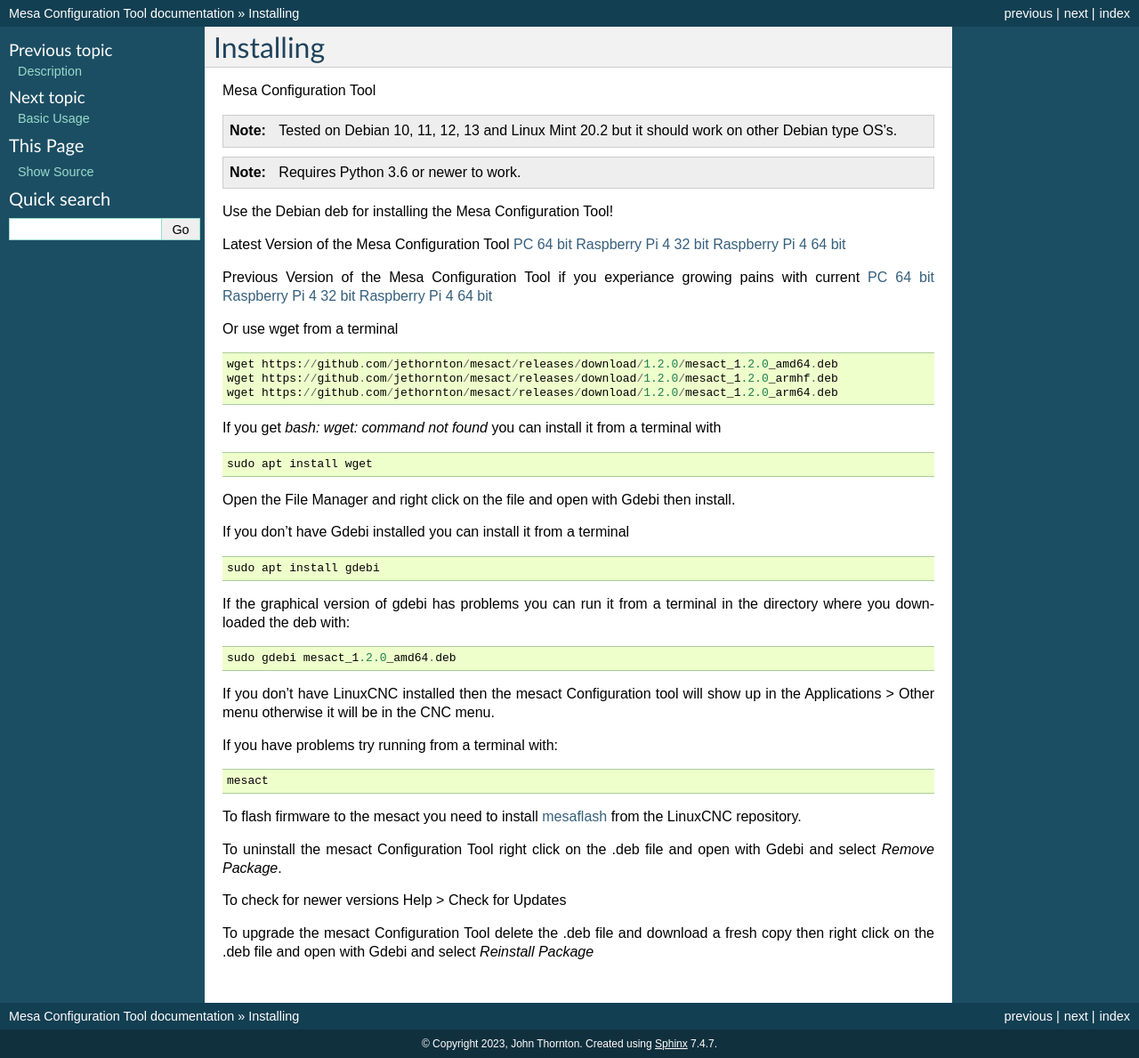
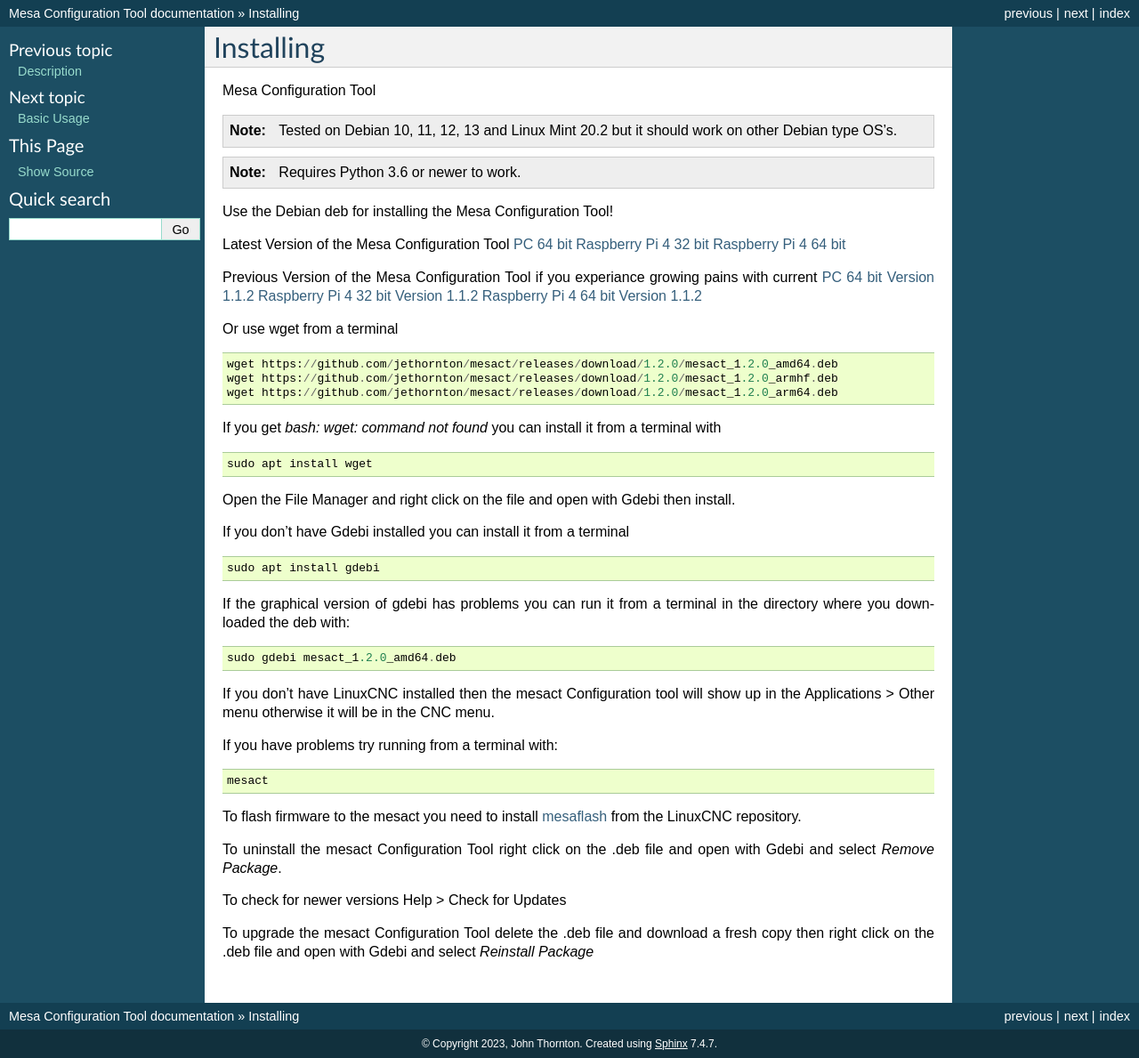
Before and after one commit to jethornton/mesact1, a Sphinx documentation site: the page built from docs/source/install.rst, in a window 1280 px wide. Shown: the whole page at 89% size. Built offline with Sphinx 7.4.7, drawn with Linux system fonts in a browser that asks for light colours.

Commit message:
update install doc
Signed-off-by: John Thornton <dev@gnipsel.com>

```diff
--- a/docs/source/install.rst
+++ b/docs/source/install.rst
@@ -12,14 +12,14 @@
 Use the Debian deb for installing the Mesa Configuration Tool!
 
 Latest Version of the Mesa Configuration Tool
-`PC 64 bit <https://github.com/jethornton/mesact/releases/download/1.2.0/mesact_1.2.0_amd64.deb>`_
-`Raspberry Pi 4 32 bit <https://github.com/jethornton/mesact/releases/download/1.2.0/mesact_1.2.0_armhf.deb>`_
-`Raspberry Pi 4 64 bit <https://github.com/jethornton/mesact/releases/download/1.2.0/mesact_1.2.0_arm64.deb>`_
+`PC 64 bit <https://github.com/jethornton/mesact/releases/download/1.2.1/mesact_1.2.1_amd64.deb>`_
+`Raspberry Pi 4 32 bit <https://github.com/jethornton/mesact/releases/download/1.2.1/mesact_1.2.1_armhf.deb>`_
+`Raspberry Pi 4 64 bit <https://github.com/jethornton/mesact/releases/download/1.2.1/mesact_1.2.1_arm64.deb>`_
 
 Previous Version of the Mesa Configuration Tool if you experiance growing pains with current
-`PC 64 bit <https://github.com/jethornton/mesact/releases/download/1.1.2/mesact_1.1.2_amd64.deb>`_
-`Raspberry Pi 4 32 bit <https://github.com/jethornton/mesact/releases/download/1.1.2/mesact_1.1.2_armhf.deb>`_
-`Raspberry Pi 4 64 bit <https://github.com/jethornton/mesact/releases/download/1.1.2/mesact_1.1.2_arm64.deb>`_
+`PC 64 bit Version 1.1.2 <https://github.com/jethornton/mesact/releases/download/1.1.2/mesact_1.1.2_amd64.deb>`_
+`Raspberry Pi 4 32 bit Version 1.1.2 <https://github.com/jethornton/mesact/releases/download/1.1.2/mesact_1.1.2_armhf.deb>`_
+`Raspberry Pi 4 64 bit Version 1.1.2 <https://github.com/jethornton/mesact/releases/download/1.1.2/mesact_1.1.2_arm64.deb>`_
 
 Or use wget from a terminal
 ::
```
Also changed, not shown: 1 other file.
